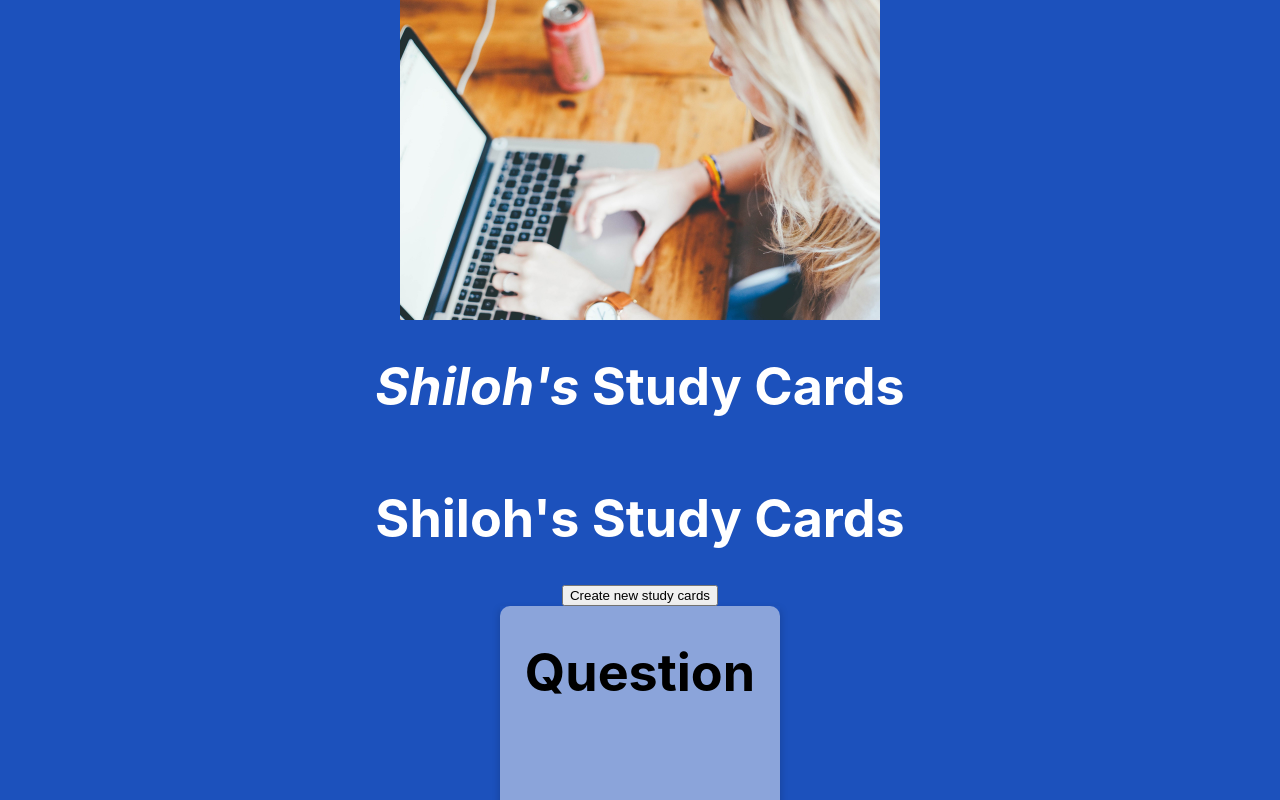
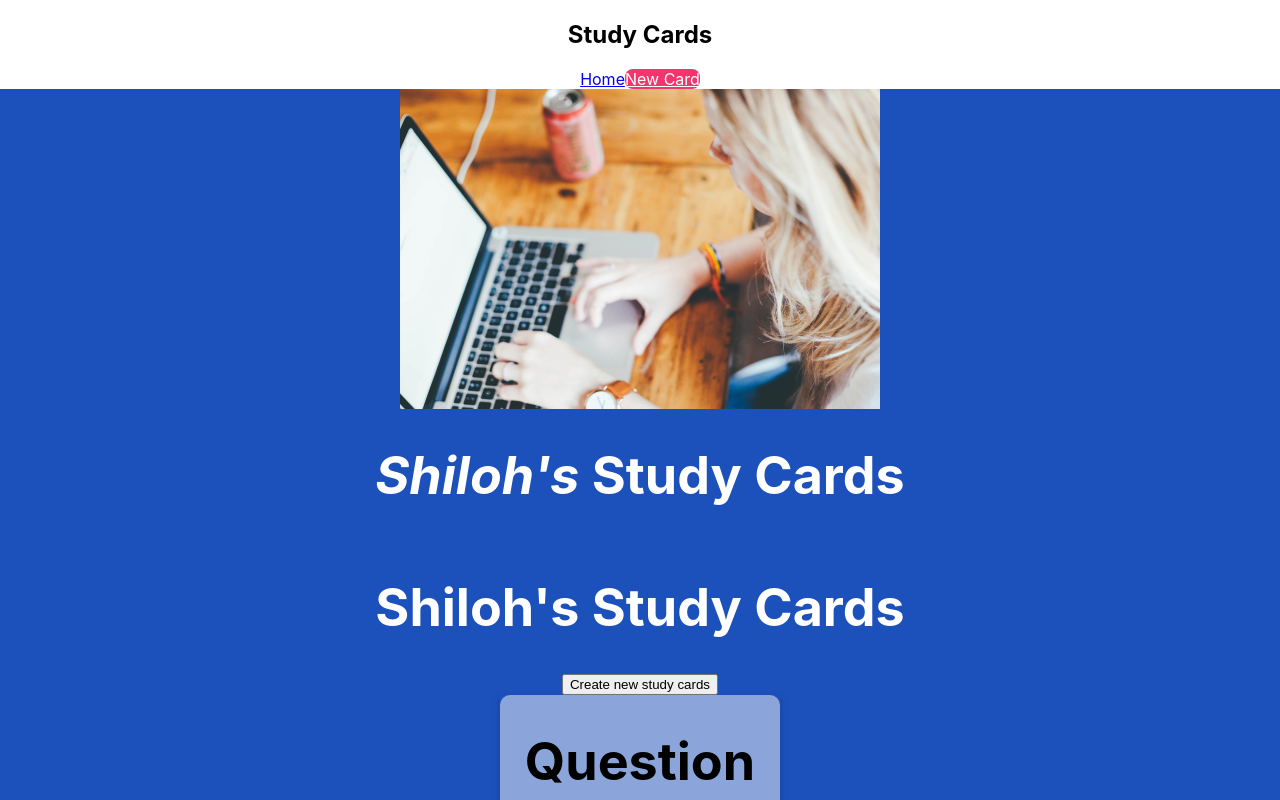
Before and after one commit to EvaGraceSmith/studyCards, a React (Create React App) app: page / in a window 1280 px wide. Shown: the top 800 px of the page. Built offline with nearby package versions, Linux system fonts and the light colour scheme.

Commit message:
added navbar

```diff
--- a/src/App.js
+++ b/src/App.js
@@ -3,6 +3,7 @@
 import Title from './components/Title';
 import Button from './components/Button';
 import Cards from './components/Cards';
+import Navbar from './components/Navbar';
 
 
 
@@ -10,6 +11,7 @@
   const name= 'Shiloh'
   return (
     <div className="App">
+      <Navbar/>
       <header className="App-header">
       <img src={study} className="study" alt="logo" />
 <Title name='Shiloh'/>
--- /dev/null
+++ b/src/components/Navbar.js
@@ -0,0 +1,19 @@
+const Navbar = () => {
+    return (
+        <nav className="navbar">
+            <h1>Study Cards</h1>
+            <div className="links">
+                <a href="/">Home</a>
+                <a href="/create" style={{
+                    color: "white",
+                    backgroundColor: "#f1356d",
+                    borderRadius: "8px"
+                }}>New Card</a>
+            </div>
+        </nav>
+
+
+     );
+}
+
+export default Navbar;
```
